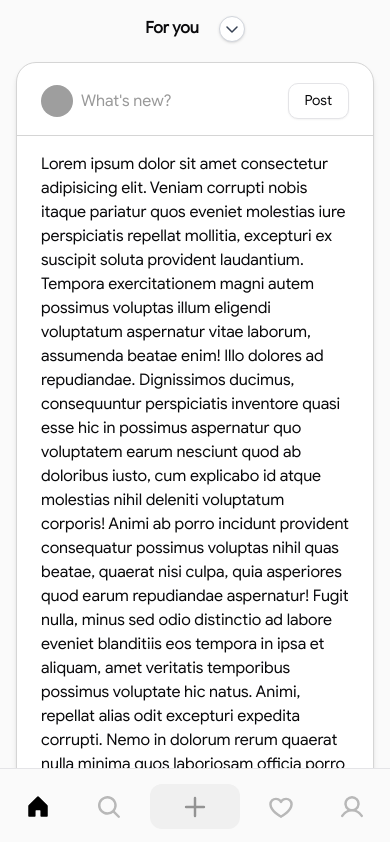
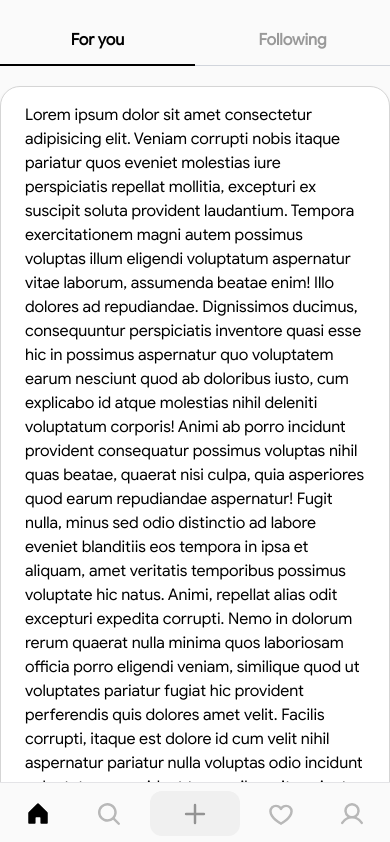
Before and after one commit to phh235/go-social-network-fe, a Next.js app: page / in a window 390 px wide. Shown: the top 842 px of the page. Built offline with nearby package versions, Linux system fonts and the light colour scheme; grey boxes are pictures that could not be loaded.

Commit message:
feat: enhance HomePage layout and add navigation links in DropdownFilterPost

```diff
--- /dev/null
+++ b/src/app/(main)/following/page.tsx
@@ -0,0 +1,9 @@
+'use client'
+
+export default function FollowingPage() {
+  return (
+    <main className="flex min-h-screen flex-col items-center justify-center p-4">
+      <h1 className="text-3xl font-bold">Following</h1>
+    </main>
+  )
+}
--- /dev/null
+++ b/src/app/(main)/liked/page.tsx
@@ -0,0 +1,9 @@
+'use client'
+
+export default function LikedPage() {
+  return (
+    <main className="flex min-h-screen flex-col items-center justify-center p-4">
+      <h1 className="text-3xl font-bold">Liked</h1>
+    </main>
+  )
+}
--- a/src/app/(main)/page.tsx
+++ b/src/app/(main)/page.tsx
@@ -7,13 +7,28 @@ import { Plus } from '@phosphor-icons/react'
 
 export default function HomePage() {
   return (
-    <main className="flex min-h-screen flex-col items-center justify-start p-4">
-      <div className="flex mb-5">
+    <main className="flex min-h-screen flex-col items-center justify-start pt-4 md:p-4">
+      <div className="mb-5 hidden md:block">
+        <div className="flex">
           <span className="font-bold me-5">For you</span>
           <DropdownFilterPost />
         </div>
+      </div>
+      <div className="relative w-full mb-5 md:hidden">
+        <div className="absolute bottom-0 left-0 w-full h-px bg-gray-300"></div>
+        <div className="flex relative z-10 justify-center">
+          <div className="px-4 py-3 text-black font-bold border-b-2 border-black w-full text-center">
+            For you
+          </div>
+          <div className="px-4 py-3 text-[#999999] font-bold w-full text-center">
+            Following
+          </div>
+        </div>
+      </div>
+
       <div className="shadow-md border-1 bg-[#fff] dark:bg-[#181818] border-[#d5d5d5] dark:border-[#2d2d2d] max-w-[640px] rounded-[20px]">
-        <div className="flex items-center border-b-1 border-[#d5d5d5] dark:border-[#2d2d2d] px-6 pt-5 pb-4">
+        <div className="border-b-1 border-[#d5d5d5] dark:border-[#2d2d2d] px-6 pt-5 pb-4 hidden md:block">
+          <div className="flex items-center">
             <Avatar>
               <AvatarImage
                 src="https://github.com/shadcn.png"
@@ -27,6 +42,7 @@ export default function HomePage() {
             <Button variant="outline" className="bg-[#fff] dark:bg-[#181818]">
               Post
             </Button>
+          </div>
         </div>
         <div className="px-6 py-4">
           Lorem ipsum dolor sit amet consectetur adipisicing elit. Veniam
@@ -179,7 +195,7 @@ export default function HomePage() {
         </div>
       </div>
       <div className="fixed bottom-6 right-6 z-40 hidden md:block">
-        <button className="w-[82px] border-1 border-[#d9d9d9] dark:border-[#383939] h-[68px] shadow-md flex items-center justify-center rounded-[16px] bg-[#fff] dark:bg-[#181818] text-[#000000] dark:text-[#f3f5f7] active:scale-100 cursor-pointer hover:scale-110 transition-all duration-200">
+        <button className="w-[82px] border-1 border-[#d9d9d9] dark:border-[#383939] h-[68px] shadow-md flex items-center justify-center rounded-[16px] bg-[#fff] dark:bg-[#181818] text-foreground dark:text-[#f3f5f7] active:scale-100 cursor-pointer hover:scale-110 transition-all duration-200">
           <Plus size={26} weight="bold" />
         </button>
       </div>
--- a/src/app/globals.css
+++ b/src/app/globals.css
@@ -49,11 +49,11 @@
 :root {
   --radius: 0.75rem;
   --background: #fafafa;
-  --foreground: oklch(0.141 0.005 285.823);
+  --foreground: #000;
   --card: oklch(1 0 0);
-  --card-foreground: oklch(0.141 0.005 285.823);
+  --card-foreground: #000;
   --popover: oklch(1 0 0);
-  --popover-foreground: oklch(0.141 0.005 285.823);
+  --popover-foreground: #000;
   --primary: oklch(0.21 0.006 285.885);
   --primary-foreground: oklch(0.985 0 0);
   --secondary: oklch(0.967 0.001 286.375);
@@ -72,7 +72,7 @@
   --chart-4: oklch(0.828 0.189 84.429);
   --chart-5: oklch(0.769 0.188 70.08);
   --sidebar: oklch(0.985 0 0);
-  --sidebar-foreground: oklch(0.141 0.005 285.823);
+  --sidebar-foreground: #000;
   --sidebar-primary: oklch(0.21 0.006 285.885);
   --sidebar-primary-foreground: oklch(0.985 0 0);
   --sidebar-accent: oklch(0.967 0.001 286.375);
@@ -153,6 +153,11 @@ body,
 .dark .custom-hover-bg::before {
   background-color: #171717;
 }
+@media screen and (max-width: 768px) {
+  .dark .custom-hover-bg::before {
+    background-color: transparent;
+  }
+}
 .custom-hover-bg > * {
   position: relative;
   z-index: 10;
--- a/src/components/Item/DropdownFilterPost.tsx
+++ b/src/components/Item/DropdownFilterPost.tsx
@@ -6,6 +6,7 @@ import {
   DropdownMenuTrigger,
 } from '@/components/ui/dropdown-menu'
 import { CaretDown } from '@phosphor-icons/react'
+import Link from 'next/link'
 
 export function DropdownFilterPost() {
   return (
@@ -17,15 +18,21 @@ export function DropdownFilterPost() {
       </DropdownMenuTrigger>
       <DropdownMenuContent className="w-56 rounded-2xl">
         <DropdownMenuGroup className="p-0.5">
-          <DropdownMenuItem className="cursor-pointer rounded-[12px] text-[15px] font-bold py-3">
+          <Link href="/">
+            <DropdownMenuItem className="cursor-pointer rounded-[12px] text-[15px] font-bold py-3.5 px-3">
               For you
             </DropdownMenuItem>
-          <DropdownMenuItem className="cursor-pointer rounded-[12px] text-[15px] font-bold py-3">
+          </Link>
+          <Link href="/following">
+            <DropdownMenuItem className="cursor-pointer rounded-[12px] text-[15px] font-bold py-3.5 px-3">
               Following
             </DropdownMenuItem>
-          <DropdownMenuItem className="cursor-pointer rounded-[12px] text-[15px] font-bold py-3">
+          </Link>
+          <Link href="/liked">
+            <DropdownMenuItem className="cursor-pointer rounded-[12px] text-[15px] font-bold py-3.5 px-3">
               Liked
             </DropdownMenuItem>
+          </Link>
         </DropdownMenuGroup>
       </DropdownMenuContent>
     </DropdownMenu>
--- a/src/components/layout/sidebar.tsx
+++ b/src/components/layout/sidebar.tsx
@@ -17,9 +17,9 @@ const Sidebar = ({ isMobile = false }: { isMobile?: boolean }) => {
   const linkStyles =
     'relative group w-[60px] h-[48px] flex items-center justify-center rounded-[12px] cursor-pointer overflow-hidden transition-all duration-200 text-[#b8b8b8] dark:text-[#4d4d4d] custom-hover-bg'
   const buttonStyles =
-    'w-[60px] h-[48px] flex items-center justify-center rounded-[12px] bg-[#f0f0f0] dark:bg-[#171717] text-[#939393] dark:text-[#7e7e7e] hover:text-[#000000] dark:hover:text-[#f4f5f7] active:scale-90 cursor-pointer transition-all duration-200'
+    'w-[60px] h-[48px] flex items-center justify-center rounded-[12px] bg-[#f0f0f0] dark:bg-[#171717] text-[#939393] dark:text-[#7e7e7e] hover:text-foreground dark:hover:text-[#f4f5f7] active:scale-90 cursor-pointer transition-all duration-200'
   const buttonStylesMobile =
-    'w-[90px] h-[45px] flex items-center justify-center rounded-[12px] bg-[#f0f0f0] dark:bg-[#1d1e20] text-[#939393] dark:text-[#7e7e7e] hover:text-[#000000] dark:hover:text-[#f4f5f7] active:scale-90 cursor-pointer transition-all duration-200'
+    'w-[90px] h-[45px] flex items-center justify-center rounded-[12px] bg-[#f0f0f0] dark:bg-[#1d1e20] text-[#939393] dark:text-[#7e7e7e] hover:text-foreground dark:hover:text-[#f4f5f7] active:scale-90 cursor-pointer transition-all duration-200'
 
   const navLinks = [
     {
@@ -60,7 +60,7 @@ const Sidebar = ({ isMobile = false }: { isMobile?: boolean }) => {
 
   if (isMobile) {
     return (
-      <div className="w-full h-[76px] bg-[#fafafa] dark:bg-[#111214] border-t flex flex-row items-center justify-between px-2 py-0 fixed bottom-0 left-0 z-50">
+      <div className="w-full h-[62px] smTablet:h-[76px] bg-background dark:bg-[#111214] border-t flex flex-row items-center justify-between px-2 py-0 fixed bottom-0 left-0 z-50">
         {navLinks.map((link, index) => {
           if (link.isButton) {
             return (
--- a/src/components/login-form.tsx
+++ b/src/components/login-form.tsx
@@ -18,7 +18,6 @@ export function LoginForm({
       <div className="grid gap-3">
         <div className="grid">
           <Input
-            id="email"
             type="email"
             required
             placeholder="Email"
@@ -27,7 +26,6 @@ export function LoginForm({
         </div>
         <div className="grid">
           <Input
-            id="password"
             type="password"
             required
             placeholder="Password"
--- a/tailwind.config.ts
+++ b/tailwind.config.ts
@@ -11,11 +11,6 @@ const config: Config = {
     extend: {
       colors: {},
     },
-    screens: {
-      smMobile: '300px', // Small Mobile (Landscape)
-      smTablet: '601px', // Small Tablets (Portrait)
-      smDesktop: '1025px', // Small Desktops & Laptops
-    },
   },
   plugins: [],
 }
```
Lines whose indentation alone changed are shown as unchanged.
